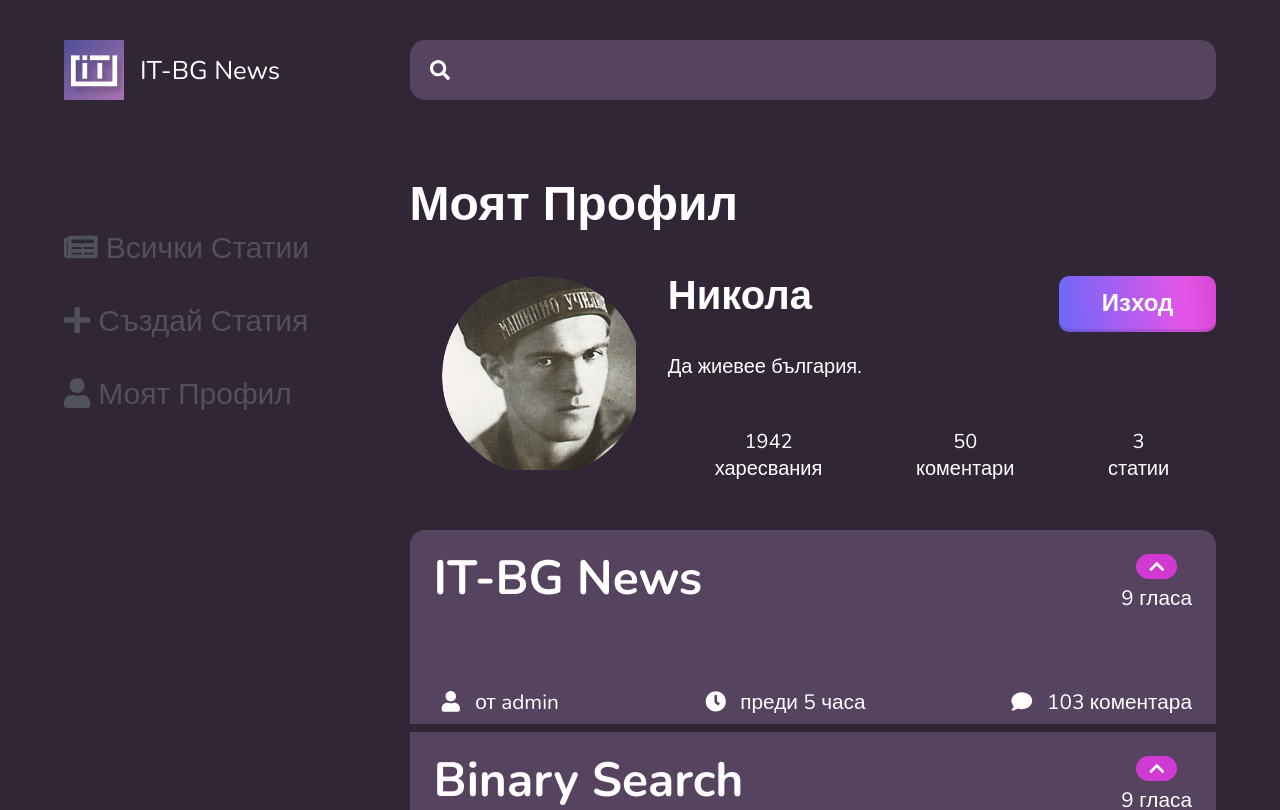
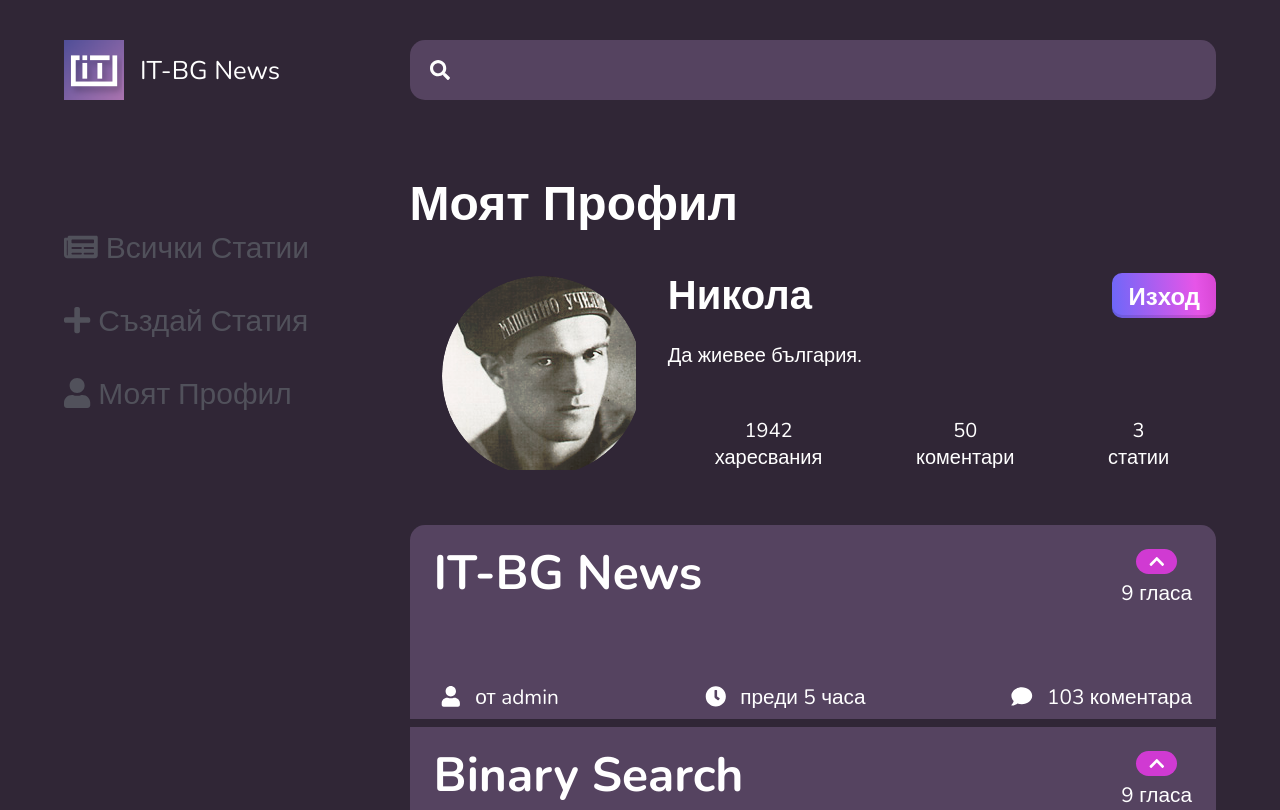
Before and after one commit to kristiyanivanovx/itbgnews, a Next.js app in the folder client/: page /myProfile in a window 1280 px wide. Shown: the top 810 px of the page. Built offline with nearby package versions, Linux system fonts and the light colour scheme.

Commit message:
button changed

```diff
--- a/client/components/Profile.js
+++ b/client/components/Profile.js
@@ -49,11 +49,10 @@ const Profile = () => {
                     <div className={styles.profile__top}>
                         <h3 className={styles.user__name}>Никола</h3>
                         <button className={styles.exit__btn}>
-                            <div className={styles.exit__btn__background}>
-                                {' '}
-                            </div>
                             <div className={styles.exit__btn__shadow}> </div>
-                            <div className={styles.exit__btn__text}>Изход</div>
+                            <span className={styles.exit__btn__text}>
+                                Изход
+                            </span>
                         </button>
                     </div>
                     <div className={styles.user__bio}>Да жиевее българия.</div>
--- a/client/styles/Profile.module.css
+++ b/client/styles/Profile.module.css
@@ -50,44 +50,42 @@
 /* exit button in profile*/
 .exit__btn {
     position: relative;
-    width: 157px;
-    height: 53px;
-    display: inline-block;
-    /*margin: 1rem 0;*/
-}
+    font-weight: var(--fw-bold);
+    font-size: 24px;
+    text-align: center;
+    z-index: 3;
 
-.exit__btn__background {
-    position: absolute;
-    left: 0;
-    right: 0;
-    top: 6.15%;
-    bottom: -6.15%;
+    color: var(--clr-white);
+    background: linear-gradient(0deg, rgba(0, 0, 0, 0.1), rgba(0, 0, 0, 0.1)),
+        linear-gradient(
+            264.39deg,
+            #ba2bac -36.33%,
+            #e655e8 20.2%,
+            #6369fa 106.31%,
+            rgba(255, 6, 230, 0) 130.66%
+        );
+    border-radius: 10px;
 
-    background: linear-gradient(0deg, rgba(0, 0, 0, 0.1), rgba(0, 0, 0, 0.1)), linear-gradient(264.39deg, #BA2BAC -36.33%, #E655E8 20.2%, #6369FA 106.31%, rgba(255, 6, 230, 0) 130.66%);
-    border-radius: 10px;
+    padding: 5px 1rem;
 }
 
 .exit__btn__shadow {
     position: absolute;
-    left: 0;
-    right: 0;
-    top: 0;
-    bottom: 0;
+    left: 0%;
+    right: 0%;
+    top: -6.15%;
+    bottom: 6.15%;
 
-    background: linear-gradient(264.39deg, #BA2BAC -36.33%, #E655E8 20.2%, #6369FA 106.31%, rgba(255, 6, 230, 0) 130.66%);
+    background: linear-gradient(
+        264.39deg,
+        #ba2bac -36.33%,
+        #e655e8 20.2%,
+        #6369fa 106.31%,
+        rgba(255, 6, 230, 0) 130.66%
+    );
     border-radius: 10px;
 }
 
 .exit__btn__text {
-    position: absolute;
-    left: 0;
-    right: 0;
-    top: 11px;
-    bottom: 0;
-
-    font-weight: var(--fw-bold);
-    font-size: 24px;
-    text-align: center;
-
-    color: var(--clr-white);
+    position: relative;
 }
--- a/client/styles/globals.css
+++ b/client/styles/globals.css
@@ -54,6 +54,7 @@ input {
     font-family: inherit;
     border: 0;
     padding: 0;
+    cursor: pointer;
 }
 
 h2,
```
